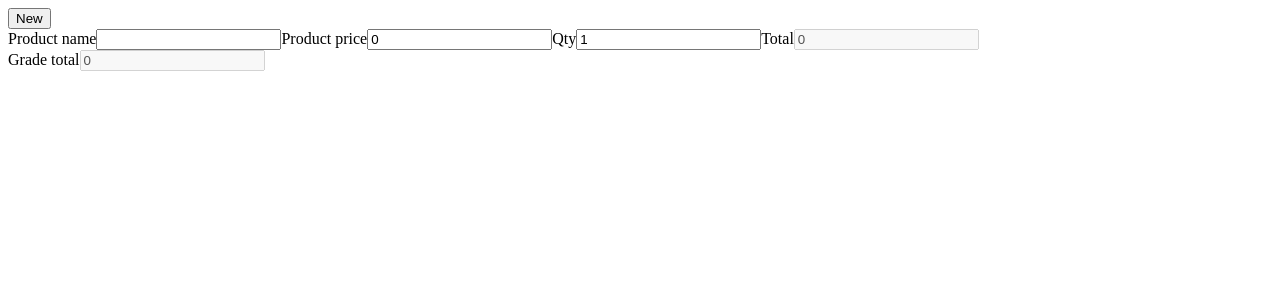
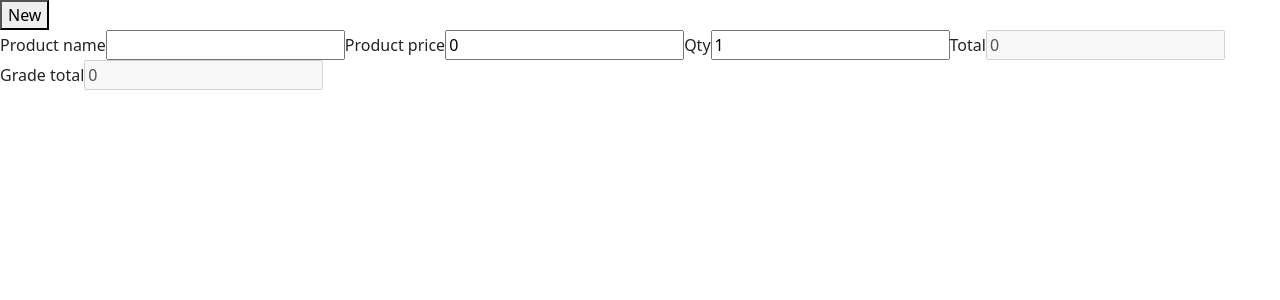
Before and after one commit to ryfazrin/dimy-test-fe, a Vue app: page / in a window 1280 px wide. Shown: the top 300 px of the page. Built offline with nearby package versions, Linux system fonts and the light colour scheme.

Commit message:
added: bootstrap

```diff
--- a/package.json
+++ b/package.json
@@ -9,10 +9,13 @@
     "preview": "vite preview"
   },
   "dependencies": {
+    "@popperjs/core": "^2.11.6",
+    "bootstrap": "^5.2.3",
     "vue": "^3.2.45"
   },
   "devDependencies": {
     "@vitejs/plugin-vue": "^4.0.0",
+    "sass": "^1.58.3",
     "vite": "^4.1.0"
   }
 }
--- a/src/main.js
+++ b/src/main.js
@@ -1,5 +1,5 @@
 import { createApp } from 'vue'
-// import './style.css'
+import './style.scss'
 import App from './App.vue'
 
 createApp(App).mount('#app')
--- a/src/style.css
+++ /dev/null
@@ -1,89 +0,0 @@
-:root {
-  font-family: Inter, system-ui, Avenir, Helvetica, Arial, sans-serif;
-  line-height: 1.5;
-  font-weight: 400;
-
-  color-scheme: light dark;
-  color: rgba(255, 255, 255, 0.87);
-  background-color: #242424;
-
-  font-synthesis: none;
-  text-rendering: optimizeLegibility;
-  -webkit-font-smoothing: antialiased;
-  -moz-osx-font-smoothing: grayscale;
-  -webkit-text-size-adjust: 100%;
-}
-
-a {
-  font-weight: 500;
-  color: #646cff;
-  text-decoration: inherit;
-}
-a:hover {
-  color: #535bf2;
-}
-
-a {
-  font-weight: 500;
-  color: #646cff;
-  text-decoration: inherit;
-}
-a:hover {
-  color: #535bf2;
-}
-
-body {
-  margin: 0;
-  display: flex;
-  place-items: center;
-  min-width: 320px;
-  min-height: 100vh;
-}
-
-h1 {
-  font-size: 3.2em;
-  line-height: 1.1;
-}
-
-button {
-  border-radius: 8px;
-  border: 1px solid transparent;
-  padding: 0.6em 1.2em;
-  font-size: 1em;
-  font-weight: 500;
-  font-family: inherit;
-  background-color: #1a1a1a;
-  cursor: pointer;
-  transition: border-color 0.25s;
-}
-button:hover {
-  border-color: #646cff;
-}
-button:focus,
-button:focus-visible {
-  outline: 4px auto -webkit-focus-ring-color;
-}
-
-.card {
-  padding: 2em;
-}
-
-#app {
-  max-width: 1280px;
-  margin: 0 auto;
-  padding: 2rem;
-  text-align: center;
-}
-
-@media (prefers-color-scheme: light) {
-  :root {
-    color: #213547;
-    background-color: #ffffff;
-  }
-  a:hover {
-    color: #747bff;
-  }
-  button {
-    background-color: #f9f9f9;
-  }
-}
--- /dev/null
+++ b/src/style.scss
@@ -0,0 +1 @@
+@import "~bootstrap/scss/bootstrap";
--- a/vite.config.js
+++ b/vite.config.js
@@ -1,7 +1,13 @@
 import { defineConfig } from 'vite'
 import vue from '@vitejs/plugin-vue'
+import path from 'path'
 
 // https://vitejs.dev/config/
 export default defineConfig({
   plugins: [vue()],
+  resolve: {
+    alias: {
+      '~bootstrap': path.resolve(__dirname, 'node_modules/bootstrap'),
+    }
+  },
 })
```
Also changed, not shown: 1 other file (tests, documents, lock files or other folders).
